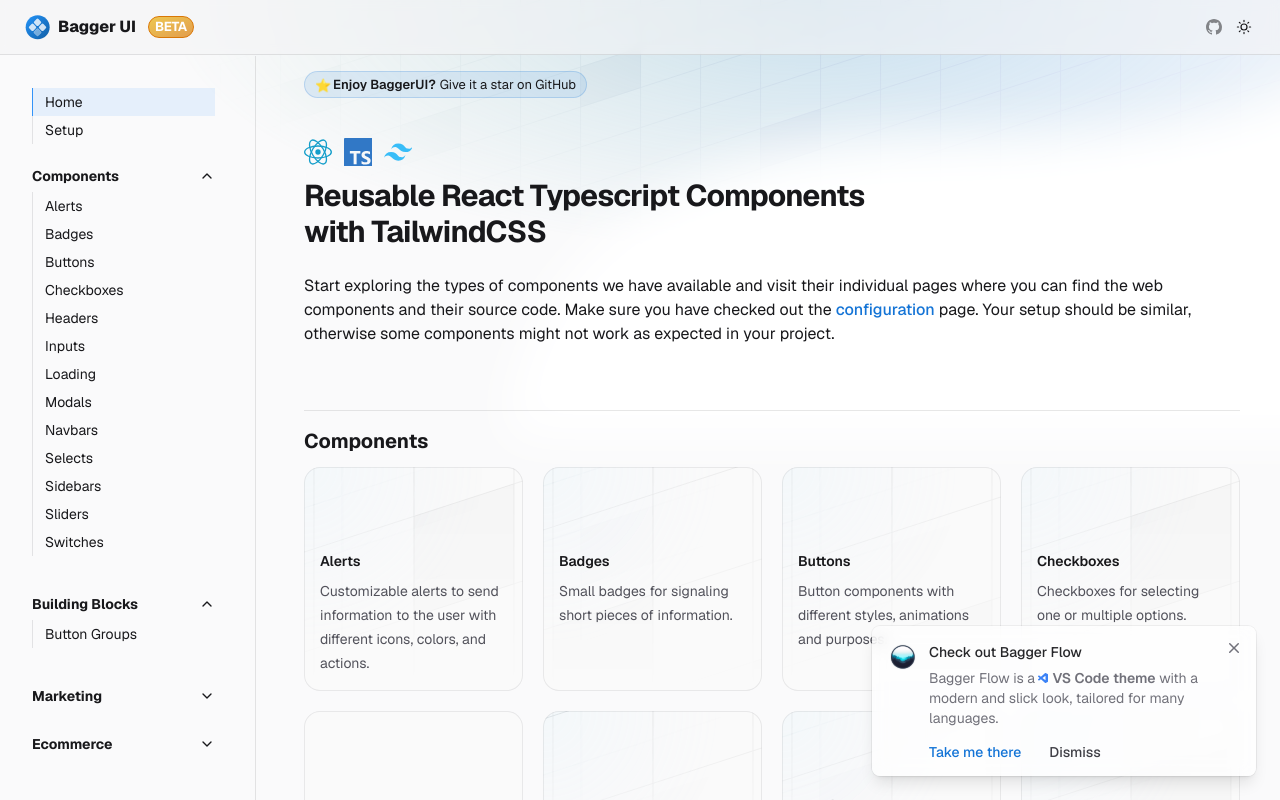
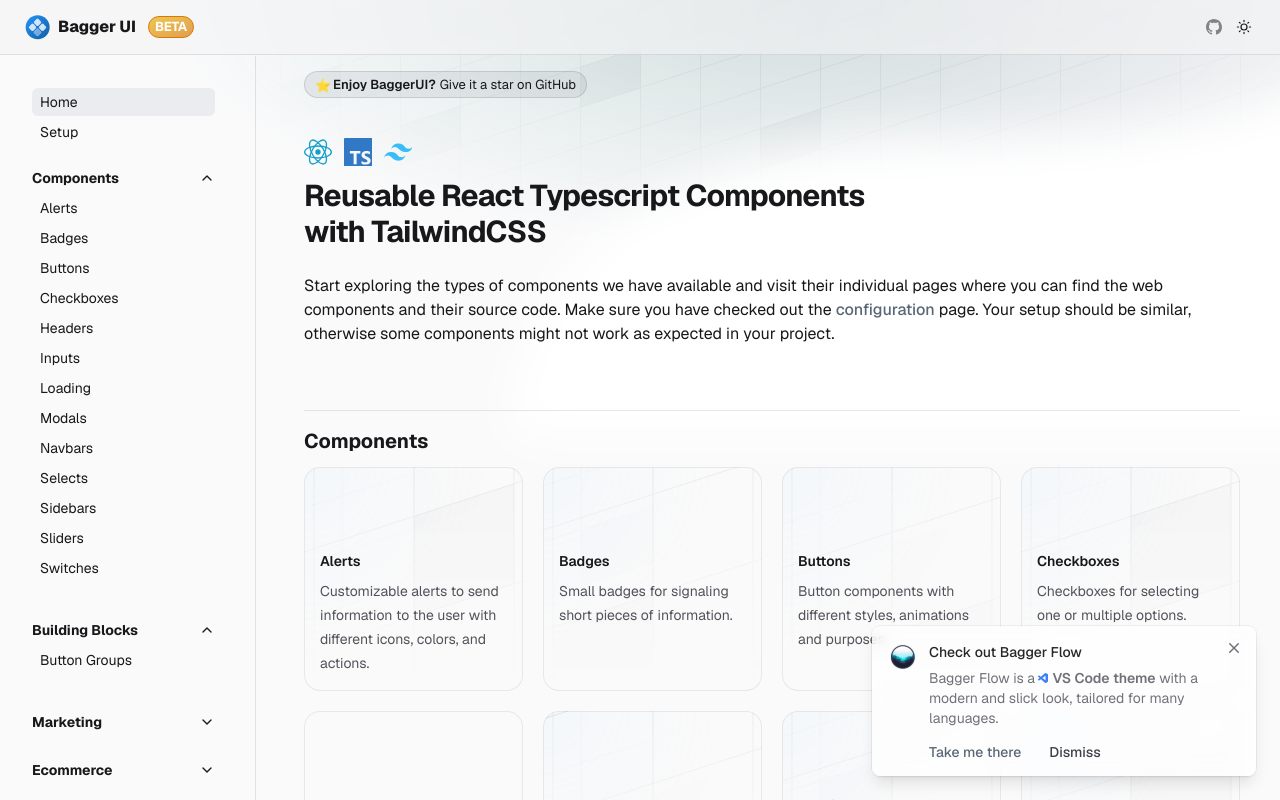
Before and after one commit to kiko-g/bagger-ui, a Next.js app: page / in a window 1280 px wide. Shown: the top 800 px of the page. Built offline with nearby package versions, Linux system fonts and the light colour scheme.

Commit message:
improve nav

```diff
--- a/src/components/layout/Navigation.tsx
+++ b/src/components/layout/Navigation.tsx
@@ -15,7 +15,7 @@
 
   return (
     <aside className="fixed top-14 z-30 hidden h-[calc(100vh-3.5rem)] min-w-64 shrink-0 flex-col space-y-4 self-stretch overflow-auto bg-opacity-80 px-8 py-8 pr-10 hover:overflow-auto md:sticky md:block lg:flex lg:border-r lg:border-zinc-900/10 dark:lg:border-white/10">
-      <ul className="flex w-full flex-col border-b-0 border-zinc-900/10 dark:border-white/10">
+      <ul className="flex w-full flex-col gap-0.5 border-b-0 border-zinc-900/10 dark:border-white/10">
         {generalNavFiltered.map((item, itemIdx) => {
           const isActive = location.toLowerCase() === item.name.toLowerCase()
           return (
@@ -54,7 +54,7 @@
             <span className="whitespace-nowrap text-left">Components</span>
           </AccordionTrigger>
           <AccordionContent>
-            <ul className="flex w-full flex-col pl-0">
+            <ul className="flex w-full flex-col gap-0.5 pl-0">
               {applicationUiNavFiltered.map((item, itemIdx) => {
                 const isActive = location.toLowerCase() === item.name.toLowerCase()
                 return (
@@ -74,7 +74,7 @@
             <span className="whitespace-nowrap text-left">Building Blocks</span>
           </AccordionTrigger>
           <AccordionContent>
-            <ul className="flex w-full flex-col pl-0">
+            <ul className="flex w-full flex-col gap-0.5 pl-0">
               {buildingBlocksNavFiltered.map((item, itemIdx) => {
                 const isActive = location.toLowerCase() === item.name.toLowerCase()
                 return (
@@ -94,7 +94,7 @@
             <span className="whitespace-nowrap text-left">Marketing</span>
           </AccordionTrigger>
           <AccordionContent>
-            <ul className="flex w-full flex-col pl-0">
+            <ul className="flex w-full flex-col gap-0.5 pl-0">
               {marketingNavFiltered.map((item, itemIdx) => {
                 const isActive = location.toLowerCase() === item.name.toLowerCase()
                 return (
@@ -114,7 +114,7 @@
             <span className="whitespace-nowrap text-left">Ecommerce</span>
           </AccordionTrigger>
           <AccordionContent>
-            <ul className="flex w-full flex-col pl-0">
+            <ul className="flex w-full flex-col gap-0.5 pl-0">
               {eCommerceNavFiltered.map((item, itemIdx) => {
                 const isActive = location.toLowerCase() === item.name.toLowerCase()
                 return (
@@ -140,7 +140,7 @@
         isActive
           ? 'border-primary-500 bg-primary-500/10 dark:bg-primary-300/5'
           : 'border-zinc-900/10 hover:bg-zinc-500/5 dark:border-white/10 dark:hover:bg-zinc-50/10',
-        'flex h-7 cursor-pointer items-center justify-start gap-2 border-l pl-3 text-sm leading-none transition ease-in-out',
+        'flex h-7 cursor-pointer items-center justify-start gap-2 rounded-md border-0 pl-2 text-sm leading-none transition ease-in-out',
       )}
     >
       <div className="hidden w-full items-center gap-1.5 pr-4 md:flex lg:pr-12">
--- a/tailwind.config.ts
+++ b/tailwind.config.ts
@@ -45,18 +45,30 @@
           '925': '#121215',
         },
         primary: {
-          DEFAULT: '#1474d6',
-          '50': '#f0f8ff',
-          '100': '#dff1fe',
-          '200': '#bce0fd',
-          '300': '#85cafe',
-          '400': '#4db0f9',
-          '500': '#3393f8',
-          '600': '#1474d6',
-          '700': '#115ea4',
-          '800': '#114a97',
-          '900': '#132f78',
-          '950': '#0d2a4d',
+          DEFAULT: '#6c7b8d',
+          '50': '#f4f6f8',
+          '100': '#e6eaee',
+          '200': '#cdd4dc',
+          '300': '#a8b3c0',
+          '400': '#8898a8',
+          '500': '#6c7b8d',
+          '600': '#5a6777',
+          '700': '#495462',
+          '800': '#3a4250',
+          '900': '#2d323e',
+          '950': '#1f222b',
+          // DEFAULT: '#1474d6',
+          // '50': '#f9fafb',
+          // '100': '#f3f4f6',
+          // '200': '#e5e7eb',
+          // '300': '#d1d5db',
+          // '400': '#9ca3af',
+          // '500': '#6b7280',
+          // '600': '#4b5563',
+          // '700': '#374151',
+          // '800': '#1f2937',
+          // '900': '#111827',
+          // '950': '#030712',
         },
         secondary: {
           DEFAULT: '#7bb5a2',
```
